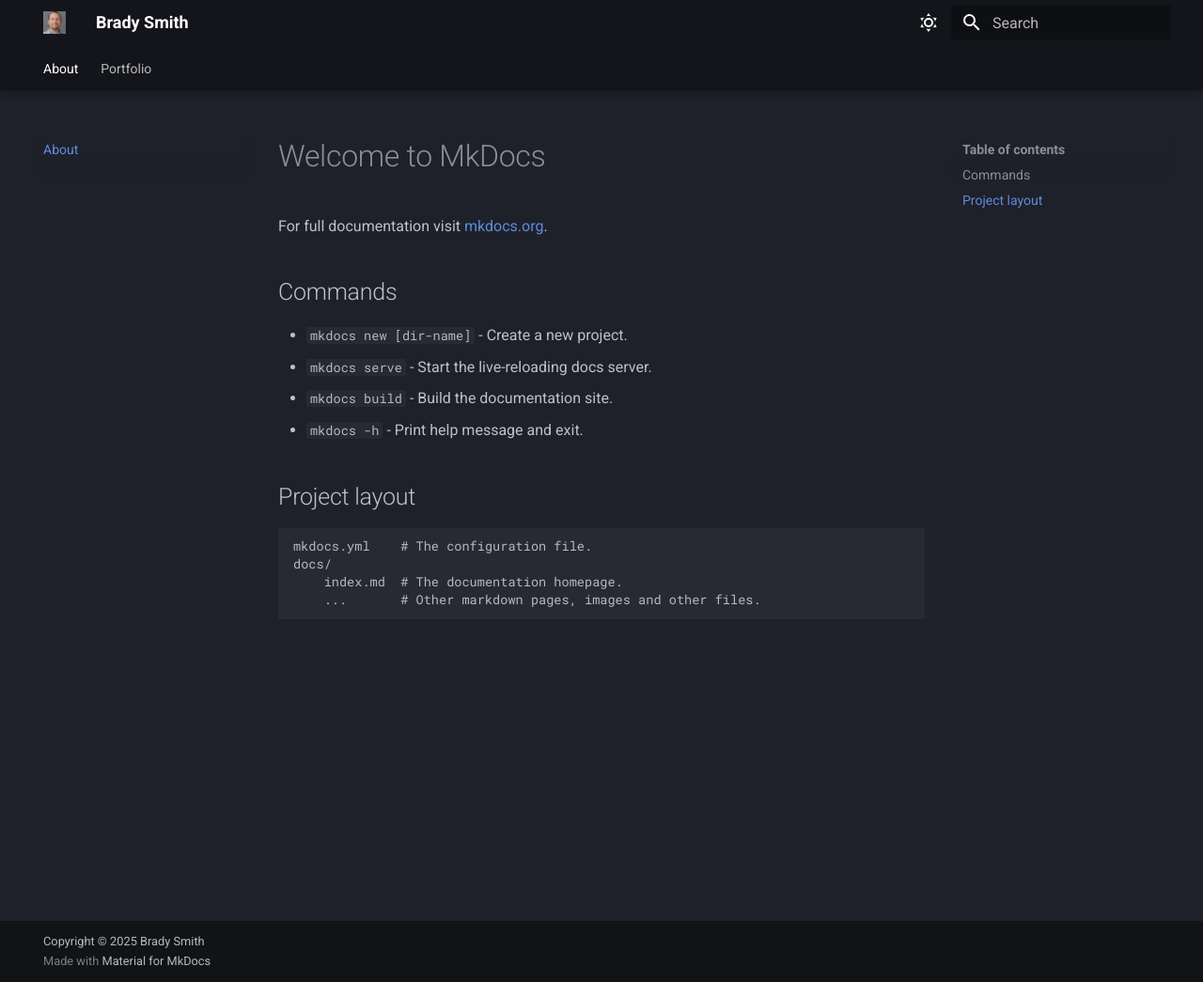
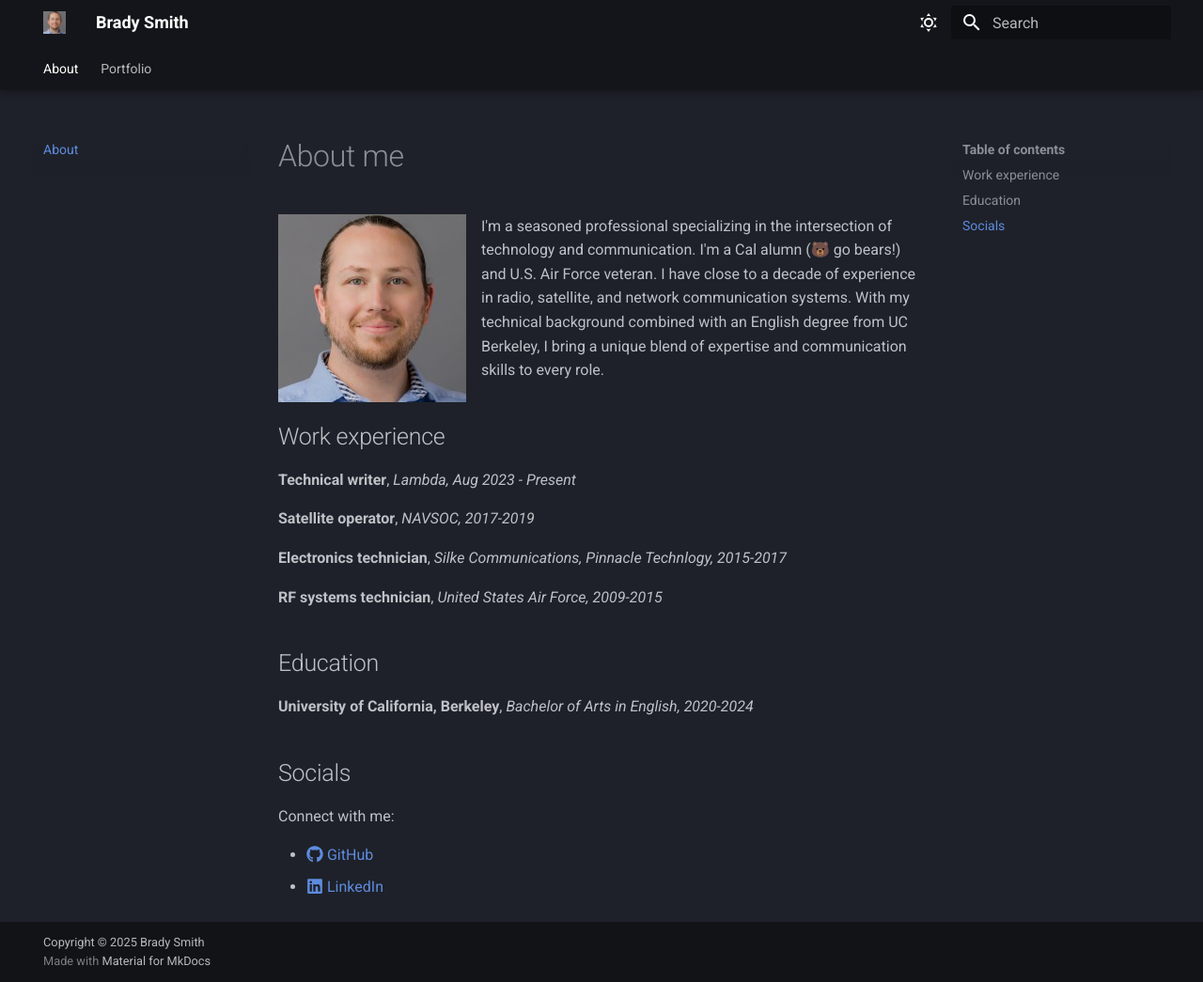
Before and after one commit to brasmi/brasmi.github.io, an MkDocs documentation site: the page built from docs/index.md, in a window 1280 px wide and 1045 px high. Shown: the whole window at 94% size. Built offline with MkDocs 1.6.1 and Material for MkDocs 9.7.7, drawn with Linux system fonts in a browser that asks for light colours.

Commit message:
updated homepage

```diff
--- a/docs/index.md
+++ b/docs/index.md
@@ -1,17 +1,29 @@
-# Welcome to MkDocs
+# About me
 
-For full documentation visit [mkdocs.org](https://www.mkdocs.org).
 
-## Commands
+![](assets/images/avatar.png){ align=left }
 
-* `mkdocs new [dir-name]` - Create a new project.
-* `mkdocs serve` - Start the live-reloading docs server.
-* `mkdocs build` - Build the documentation site.
-* `mkdocs -h` - Print help message and exit.
+I'm a seasoned professional specializing in the intersection of technology and communication. I'm a Cal alumn (🐻 go bears!) and U.S. Air Force veteran. I have close to a decade of experience in radio, satellite, and network communication systems.
+With my technical background combined with an English degree from UC Berkeley, I bring a unique blend of expertise and communication skills to every role.
 
-## Project layout
 
-    mkdocs.yml    # The configuration file.
-    docs/
-        index.md  # The documentation homepage.
-        ...       # Other markdown pages, images and other files.
+## Work experience
+
+__Technical writer__, *Lambda, Aug 2023 - Present*
+
+__Satellite operator__, *NAVSOC, 2017-2019*
+
+__Electronics technician__, *Silke Communications, Pinnacle Technlogy, 2015-2017*
+
+__RF systems technician__, *United States Air Force, 2009-2015*
+
+## Education
+
+__University of California, Berkeley__, *Bachelor of Arts in English, 2020-2024*
+
+## Socials
+
+Connect with me:
+
+- [:fontawesome-brands-github: GitHub](https://github.com/brasmi){ .external target="blank" }
+- [:fontawesome-brands-linkedin: LinkedIn](https://www.linkedin.com/in/brady-smith-5054a723a/){ .external target="blank" }
```
Also changed, not shown: docs/assets/images/avatarcirc.png (added).
